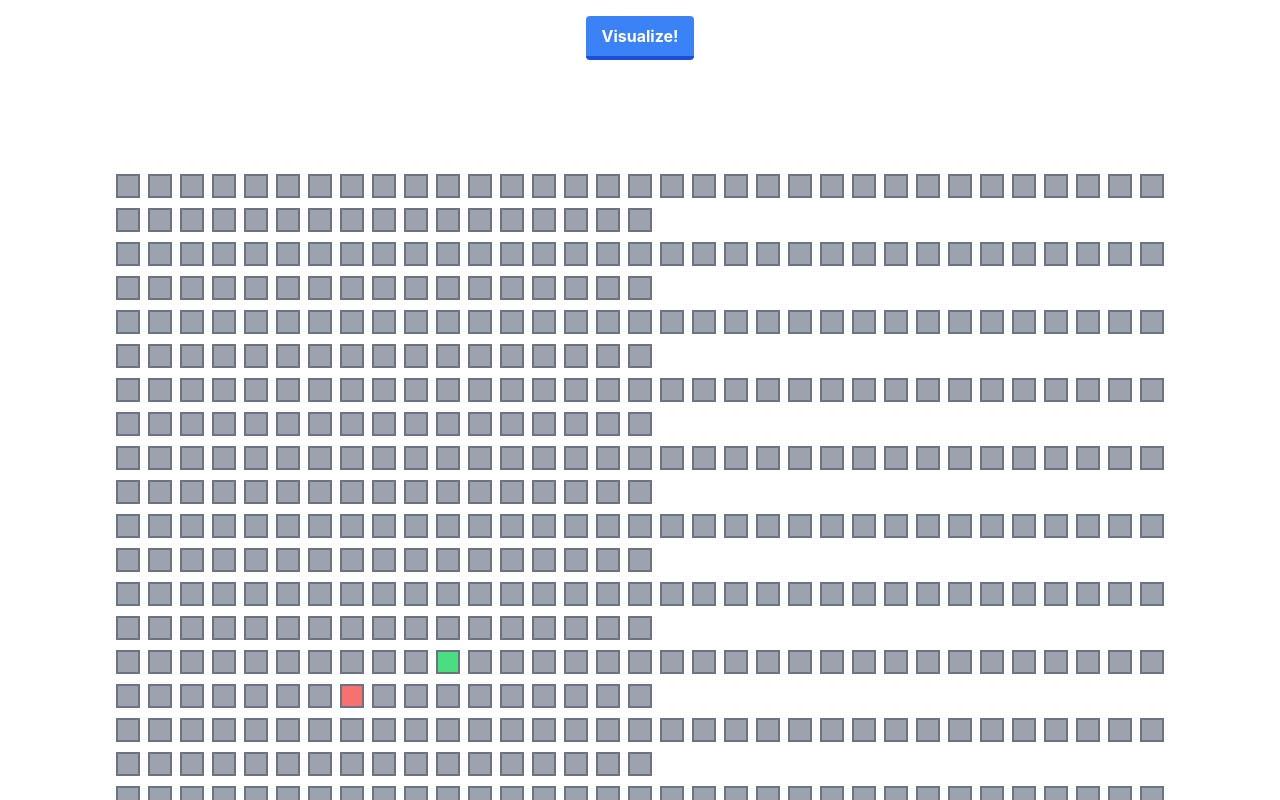
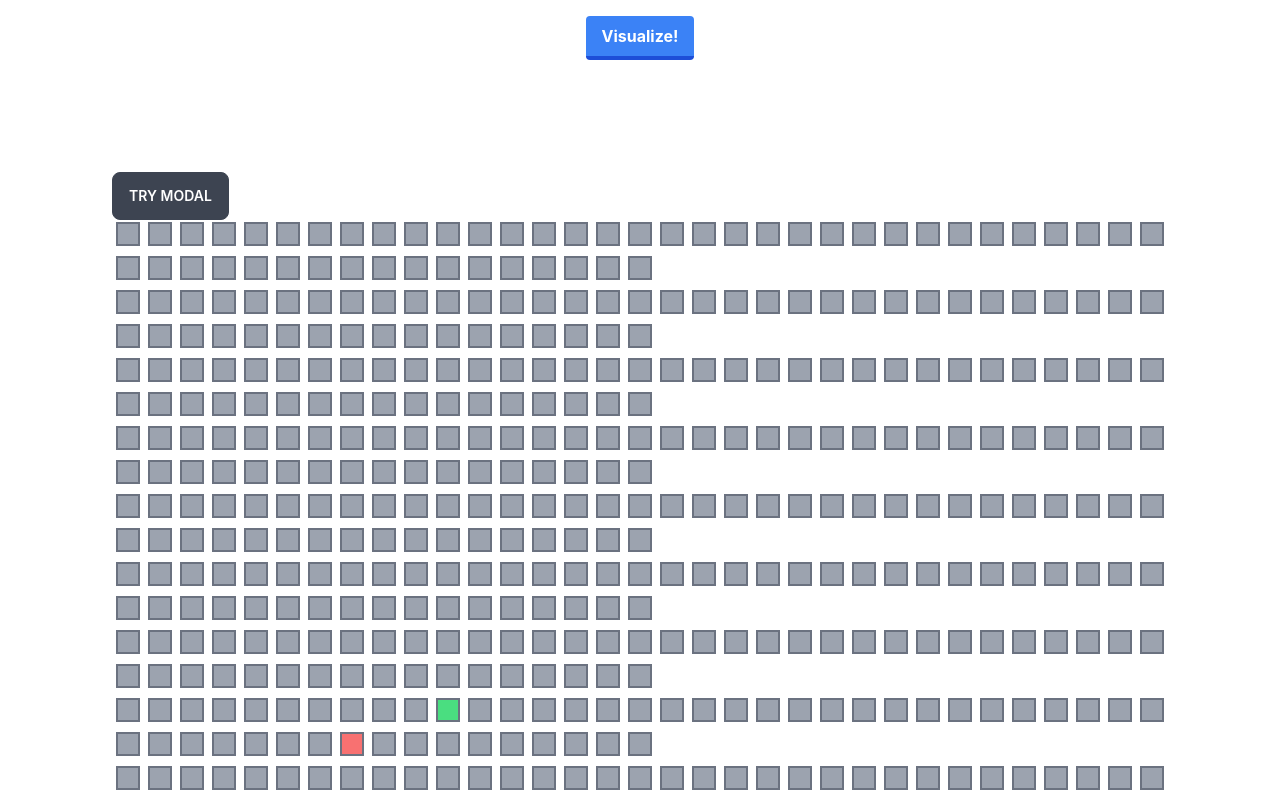
Before and after one commit to NaralC/Pathfinding-Visualizer, a React (Vite) app: page / in a window 1280 px wide. Shown: the top 800 px of the page. Built offline with nearby package versions, Linux system fonts and the light colour scheme.

Commit message:
Modal component

```diff
--- a/src/Algorithms/BFS.ts
+++ b/src/Algorithms/BFS.ts
@@ -69,8 +69,10 @@ export const BFS = (
     const node = queue.shift(); // The only difference between BFS and DFS
 
     if (!node || node.isWall || node.isVisited) continue;
-    if (node === endNode)
+    if (node === endNode) {
+      endNode.isVisited = true;
       return { visitPath: visitOrder, shortestPath: getShortestPath() };
+    }
 
     visitOrder.push(node);
     getUnvisitedNeighbors(node);
--- a/src/Algorithms/DFS.ts
+++ b/src/Algorithms/DFS.ts
@@ -62,8 +62,10 @@ export const DFS = (
     const node = stack.pop(); // The only difference between BFS and DFS
 
     if (!node || node.isWall || node.isVisited) continue;
-    if (node === endNode)
+    if (node === endNode) {
+      endNode.isVisited = true;
       return { visitPath: visitOrder, shortestPath: getShortestPath() };
+    }
 
     visitOrder.push(node);
     getUnvisitedNeighbors(node);
--- a/src/App.tsx
+++ b/src/App.tsx
@@ -1,7 +1,8 @@
-import React, { useState } from "react";
+import React, { useEffect, useState } from "react";
 import Node, { NodeType } from "./Components/Node";
 import { BFS } from "./Algorithms/BFS";
 import { DFS } from "./Algorithms/DFS";
+import Modal from "./Components/Modal";
 
 // Hardcoded start and finish nodes
 const START_ROW: number = 7;
@@ -12,6 +13,7 @@ const FINISH_COL: number = 40;
 const App: React.FC = () => {
   const [nodeList, setNodeList] = useState<NodeType[][]>(initializeMatrix);
   const [mouseIsDown, toggleMouseIsDown] = useState<boolean>(false);
+  const [showModal, setshowModal] = useState<boolean>(false);
 
   const startVisualization = (): void => {
     const { visitPath, shortestPath } = BFS(
@@ -59,6 +61,11 @@ const App: React.FC = () => {
         setNodeList(newMatrix);
       }, 20 * idx);
     });
+
+    // TODO: Handle impossible cases
+    if (!nodeList[FINISH_ROW][FINISH_COL].isVisited) {
+      console.log("impossible");
+    }
   };
 
   // Handle wall toggle with mouse events
@@ -97,6 +104,10 @@ const App: React.FC = () => {
         </button>
       </div>
       <div className="mx-28 my-24">
+        <Modal
+          header="Couldn't find the most optimal path"
+          body="All paths leading to the finish are blocked!"
+        />
         {nodeList.map((row, rowIdx) => {
           return (
             <ol key={`${row}-${rowIdx}`}>
--- /dev/null
+++ b/src/Components/Modal.tsx
@@ -0,0 +1,29 @@
+import React from "react";
+
+type ModalProps = {
+  header: string;
+  body: string;
+};
+
+const Modal: React.FC<ModalProps> = ({ body, header }) => {
+  return (
+    <div>
+      <a href="#my-modal-2" className="btn">
+        Try Modal
+      </a>
+      <div className="modal" id="my-modal-2">
+        <div className="modal-box">
+          <h3 className="font-bold text-lg">{header}</h3>
+          <p className="py-4">{body}</p>
+          <div className="modal-action">
+            <a href="#" className="btn">
+              Close Notification
+            </a>
+          </div>
+        </div>
+      </div>
+    </div>
+  );
+};
+
+export default Modal;
```
Also changed, not shown: src/Components/Modal.css (added).
